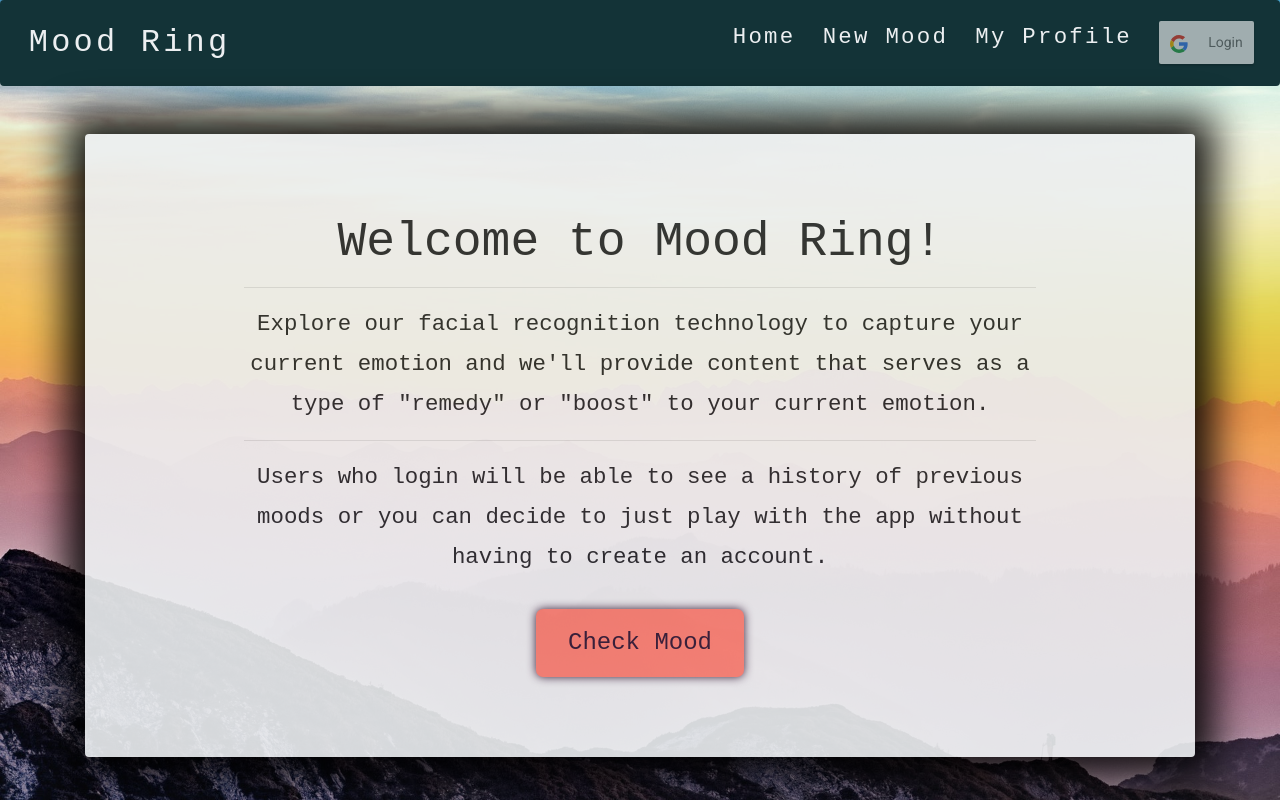
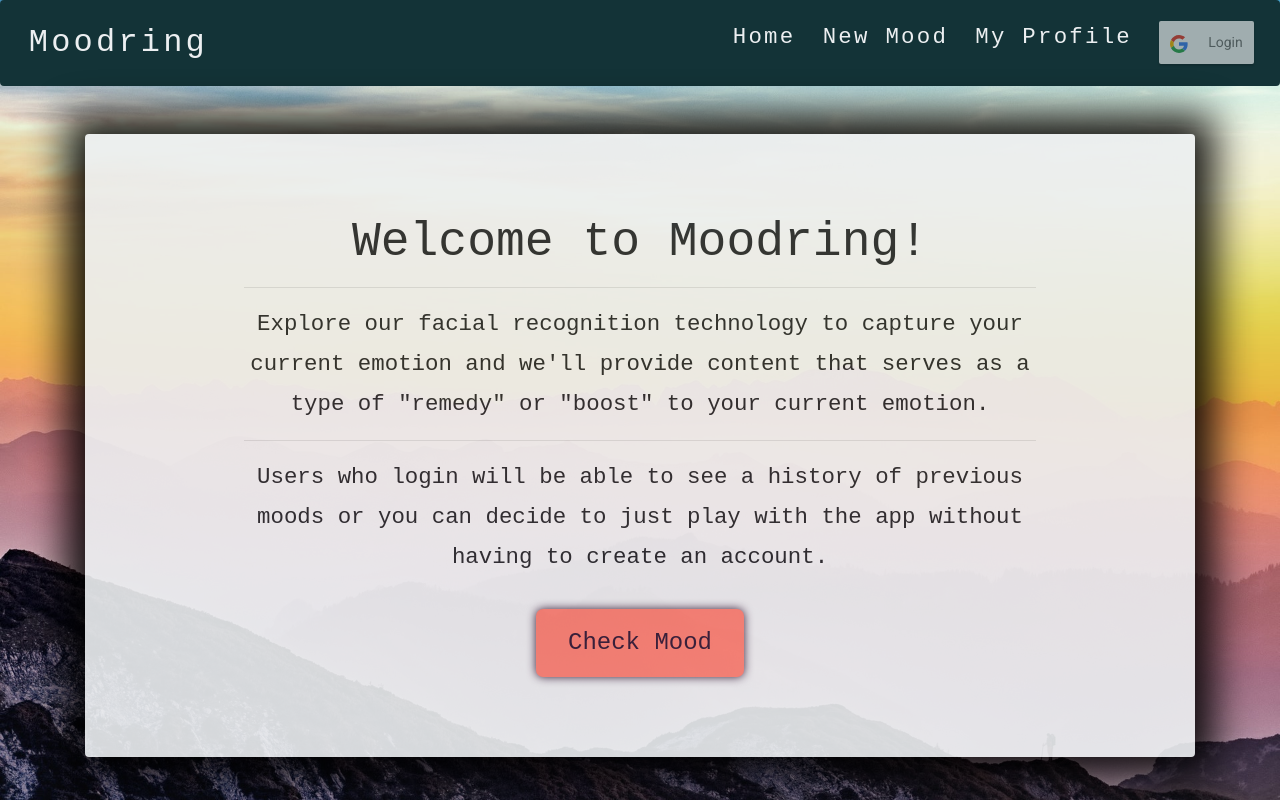
Before and after one commit to haywah27/mood-ring, a React (Create React App) app in the folder client/: page / in a window 1280 px wide. Built offline with nearby package versions, Linux system fonts and the light colour scheme.

Commit message:
final touches

```diff
--- a/client/public/index.html
+++ b/client/public/index.html
@@ -27,7 +27,7 @@
       href="https://stackpath.bootstrapcdn.com/bootstrap/4.3.1/css/bootstrap.min.css"
     />
 
-    <title>Mood Ring</title>
+    <title>Moodring</title>
   </head>
   <body>
     <noscript> You need to enable JavaScript to run this app. </noscript>
--- a/client/src/components/Nav/loginNav.js
+++ b/client/src/components/Nav/loginNav.js
@@ -7,7 +7,7 @@ function LoginNav() {
   return (
     <Navbar collapseOnSelect expand="lg" className="nav" variant="dark">
       <Navbar.Brand href="/" className="navbar-header">
-        Mood Ring
+        Moodring
       </Navbar.Brand>
       <Navbar.Toggle aria-controls="responsive-navbar-nav" />
       <Navbar.Collapse id="responsive-navbar-nav" bg="dark" variant="dark">
--- a/client/src/components/Nav/logoutNav.js
+++ b/client/src/components/Nav/logoutNav.js
@@ -8,7 +8,7 @@ function LogoutNav() {
   return (
     <Navbar collapseOnSelect expand="lg" className="nav" variant="dark">
       <Navbar.Brand href="/" className="navbar-header">
-        Mood Ring
+        Moodring
       </Navbar.Brand>
       <Navbar.Toggle aria-controls="responsive-navbar-nav" />
       <Navbar.Collapse id="responsive-navbar-nav" bg="dark" variant="dark">
--- a/client/src/components/Webcam/DisplayMoods.js
+++ b/client/src/components/Webcam/DisplayMoods.js
@@ -21,8 +21,8 @@ function DisplayMoods(props) {
 
   function handleAPI(mood) {
     if (localStorage.getItem("Profile") !== null) {
-      API.updateLocalStorage(profile[0].googleId)
-      console.log("profile[0].googleId: ", profile[0].googleId)
+      API.updateLocalStorage(profile[0].googleId);
+      console.log("profile[0].googleId: ", profile[0].googleId);
       API.createMood({
         googleId: profile[0].googleId,
         expressions: mood,
@@ -100,7 +100,7 @@ function DisplayMoods(props) {
         happy > surprised
       ) {
         console.log("Your mood is: Happy");
-        setExpressionState("Happy")
+        setExpressionState("Happy");
         props.setMood("Happy");
         setExpressionMsgState(
           "Alright!! How about a quote to keep that GREAT mood going?"
@@ -157,6 +157,9 @@ function DisplayMoods(props) {
       props.setIsMoodSet(true);
     }
   }
+  function reloadPage() {
+    window.location.reload();
+  }
 
   return (
     <div className="WebcamFinal">
@@ -171,6 +174,9 @@ function DisplayMoods(props) {
           <Button className="moodButton" onClick={click}>
             Check Mood
           </Button>
+          <Button className="moodButton" onClick={reloadPage}>
+            New Mood
+          </Button>
           <div className="expression">
             Your Current Mood Is: {expressionState}
           </div>
--- a/client/src/components/Webcam/Webcam.css
+++ b/client/src/components/Webcam/Webcam.css
@@ -25,7 +25,6 @@
   font-size: 1.5rem;
 }
 .expressionMsg {
-  font-size: 1 rem;
+  font-size: 1.25rem;
   font-stretch: ultra-condensed;
-  font-family: Verdana, Geneva, Tahoma, sans-serif;
 }
--- a/client/src/components/Webcam/Webcam.js
+++ b/client/src/components/Webcam/Webcam.js
@@ -51,6 +51,7 @@ const WebcamCapture = ({ setMoodState, setIsLoaded, setIsLoading }) => {
         height="406px"
         id="imageUpload"
         alt="Face will render here"
+        onerror='this.style.display = "none"'
       />
       <br />
       <Button
--- a/client/src/pages/Home.js
+++ b/client/src/pages/Home.js
@@ -10,7 +10,7 @@ function Home() {
       <Container>
         <Jumbotron className="dimension text-center" fluid>
           <Container>
-            <h1 className="title">Welcome to Mood Ring!</h1>
+            <h1 className="title">Welcome to Moodring!</h1>
             <hr />
             <h5 className="body">
               Explore our facial recognition technology to capture your current
--- a/client/src/pages/NewMood.js
+++ b/client/src/pages/NewMood.js
@@ -145,8 +145,8 @@ function Home() {
         </Jumbotron>
         <Jumbotron className="dimension text-center" fluid>
           <Container>
-            <div className="subtitle">Mood Ring Suggests:</div>
-            {mood == "Neutral" || mood == "Sad"
+            <div className="subtitle">Moodring Suggests:</div>
+            {mood == "Fearful" || mood == "Sad"
               ? jokes.map((joke) => {
                   return (
                     <div key={joke._id} className="jokeContainer">
```
Also changed, not shown: 1 other file (tests, documents, lock files or other folders).
